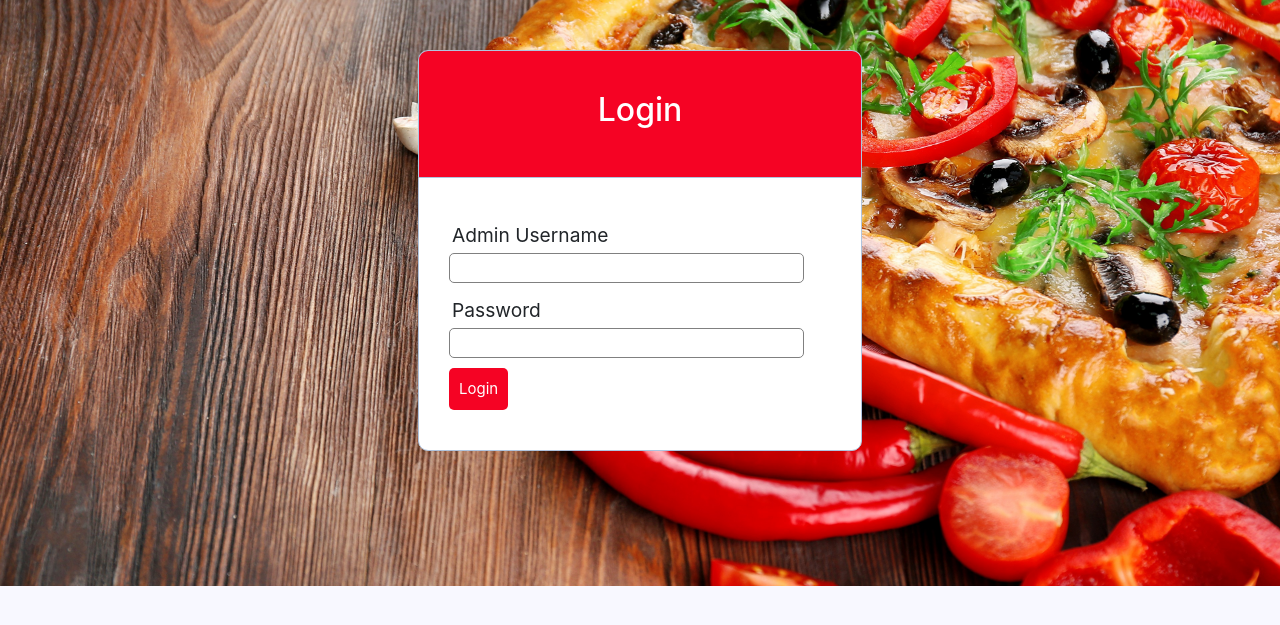
After one commit to SheethalR148/WebMiniProject, a PHP site: page /adminlogin.php in a window 1280 px wide. The commit adds this page. Shown: the top 625 px of the page. Run offline with PHP 8.4, Linux system fonts and the light colour scheme; some libraries are stand-ins or nearby versions.

Commit message:
Style edit
Signed-off-by: SheethalR148 <sheethalr148@gmail.com>

```diff
--- /dev/null
+++ b/adminlogin.php
@@ -0,0 +1,75 @@
+<?php //include('server.php') ?>
+<!DOCTYPE html>
+<html>
+<head>
+    <title>Login</title>
+    <link href="https://stackpath.bootstrapcdn.com/bootstrap/4.2.1/css/bootstrap.min.css" rel="stylesheet" integrity="sha384-GJzZqFGwb1QTTN6wy59ffF1BuGJpLSa9DkKMp0DgiMDm4iYMj70gZWKYbI706tWS" crossorigin="anonymous">
+    <meta name="viewport" content="width=device-width, initial-scale=1.0">
+    <link rel="stylesheet" type="text/css" href="style.css">
+    <style>
+        body{
+            padding: 0;
+            margin: 0;
+            background-image: url("loginimage.jpeg");
+            background-size: cover;
+            background-repeat: no-repeat;
+            background-position: center;
+        }
+
+    </style>
+</head>
+<body class="container">
+<div class="header">
+    <h2>Login</h2>
+</div>
+
+<form method="post" action="admininsert.php">
+<!--    --><?php //include('errors.php'); ?>
+    <div class="input-group">
+        <label>Admin Username</label>
+        <input type="text" name="username" >
+    </div>
+    <div class="input-group">
+        <label>Password</label>
+        <input type="password" name="password">
+    </div>
+    <div class="input-group">
+        <button type="submit" class="btn" name="login_admin">Login</button>
+    </div>
+<!--    <p>-->
+<!--        Create an account  <a href="register.php">Sign up</a>-->
+<!--    </p>-->
+</form>
+<?php
+$email    = "";
+$errors = array();
+
+// connect to the database
+$db = mysqli_connect('localhost', 'root', '', 'webmini');
+
+if (isset($_POST['login_admin'])) {
+    $username = mysqli_real_escape_string($db, $_POST['username']);
+    $password = mysqli_real_escape_string($db, $_POST['password']);
+
+    if (empty($username)) {
+        array_push($errors, "Username is required");
+    }
+    if (empty($password)) {
+        array_push($errors, "Password is required");
+    }
+
+    if (count($errors) == 0) {
+        $password = md5($password);
+        $query = "SELECT * FROM admin WHERE username='$username' AND password='$password'";
+        $results = mysqli_query($db, $query);
+        if (mysqli_num_rows($results) == 1) {
+//$_SESSION['username'] = $email;
+//$_SESSION['success'] = "You are now logged in";
+
+            header('location: admininsert.php');
+        }else {
+            array_push($errors, "Wrong username/password combination");
+        }
+    }
+}
+?>
--- a/cart.php
+++ b/cart.php
@@ -108,7 +108,7 @@ if (isset($_GET['logout'])) {
     </tr>
     <tr align="center">
         <td colspan="2">Enter Mobile Number:</td>
-        <td><input type="text" name="mobile"></td>
+        <td><input type="text" name="mobile" pattern="[0-9]+"></td>
     </tr>
     <tr align="center">
         <td colspan="3"><a href="proceed.php?id=<?php echo $total?>&name=name">PROCEED</a></td>
--- a/login.php
+++ b/login.php
@@ -11,9 +11,9 @@
             padding: 0;
             margin: 0;
             background-image: url("loginimage.jpeg");
+            background-size: cover;
             background-repeat: no-repeat;
             background-position: center;
-            background-size: cover;
         }
 
     </style>
--- a/style.css
+++ b/style.css
@@ -12,7 +12,7 @@ body {
 }
 
 .header {
-    width: 30%;
+    width: 40%;
     margin: 50px auto 0px;
     color: white;
     background: #F50324;
@@ -20,12 +20,12 @@ body {
     border: 1px solid #B0C4DE;
     border-bottom: none;
     border-radius: 10px 10px 0px 0px;
-    padding: 20px;
+    padding: 40px;
 }
 form, .content {
-    width: 30%;
+    width: 40%;
     margin: 0px auto;
-    padding: 20px;
+    padding: 30px;
     border: 1px solid #B0C4DE;
     background: white;
     border-radius: 0px 0px 10px 10px;
--- /dev/null
+++ b/upload.php
@@ -0,0 +1 @@
+<?php
```
Also changed, not shown: admininsert.php (added, +72 -0 lines), menu.php (+4 -5 lines).
